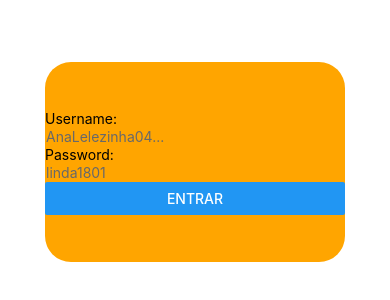
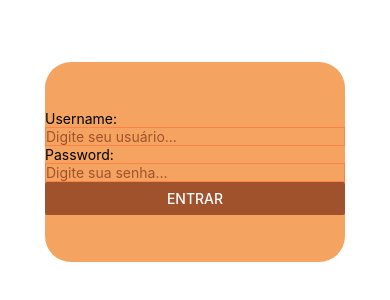
Before and after one commit to girleidearaujoo/chatpet, a React Native app: screen / in a window 390 px wide. Shown: the part 260-560 px from the top of the page. Built offline with nearby package versions, Linux system fonts and the light colour scheme.

Commit message:
troca de cores

```diff
--- a/App.js
+++ b/App.js
@@ -22,7 +22,7 @@ const styles = StyleSheet.create({
     justifyContent: 'center',
   },
   box: {
-    backgroundColor:'orange',
+    backgroundColor:'#F4A460',
     borderRadius:26,
     height: 200,
     width: 300
--- a/Login.js
+++ b/Login.js
@@ -6,13 +6,19 @@ export default function Login(){
     justifyContent:"center",
     flex:1,
    }}>
+    <View>
     <Text>Username: </Text>
-    <TextInput  style = {{borderWidth: 1, borderColor: "orange" }} placeholder = "AnaLelezinha04..."
-    placeholderTextColor = "#696969"/>
+    <TextInput  style = {{borderWidth: 1, borderColor: "#FF8247" }} placeholder = "Digite seu usuário..."
+    placeholderTextColor = "#A0522D"/>
+    </View>
+    <View>
     <Text>Password:</Text>
-    <TextInput style = {{borderWidth: 1, borderColor: "orange" }}  placeholder = "linda1801"
-    placeholderTextColor = "#696969" secureTextEntry={true} />
-    <Button title = "entrar"/>
+    <TextInput style = {{borderWidth: 1, borderColor: "#FF8247" }}  placeholder = "Digite sua senha..."
+    placeholderTextColor = "#A0522D" secureTextEntry={true} />
+    </View>
+    <View>
+    <Button title = "entrar" color={"#A0522D"}/>
+    </View>
     </View>
   );
 }
```
